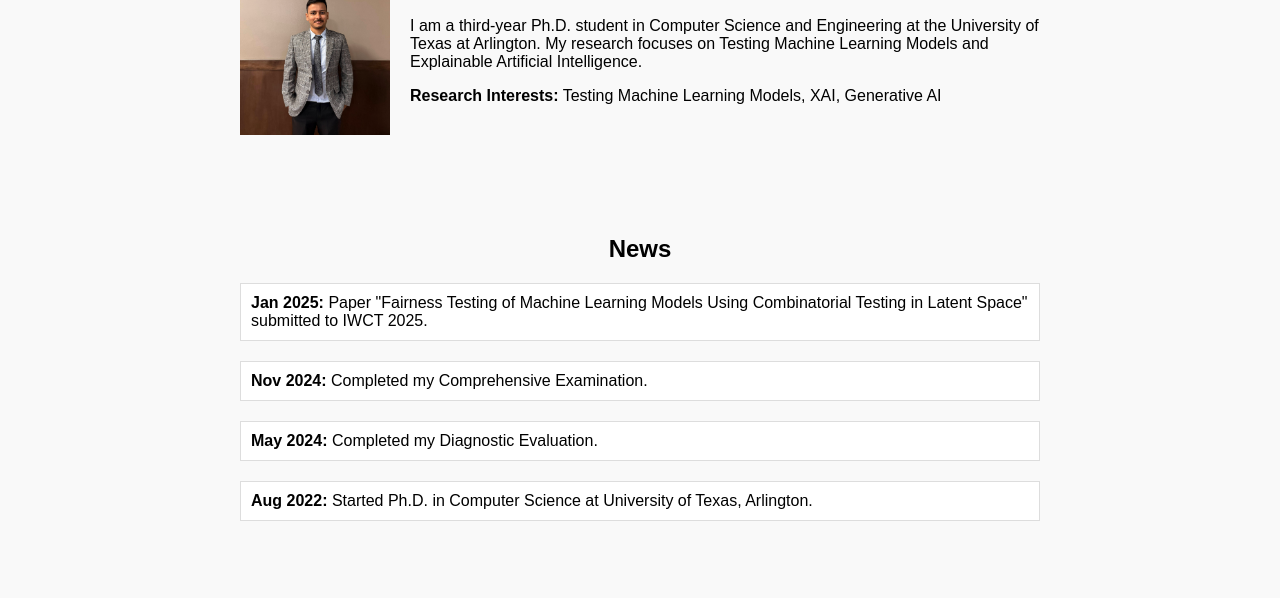
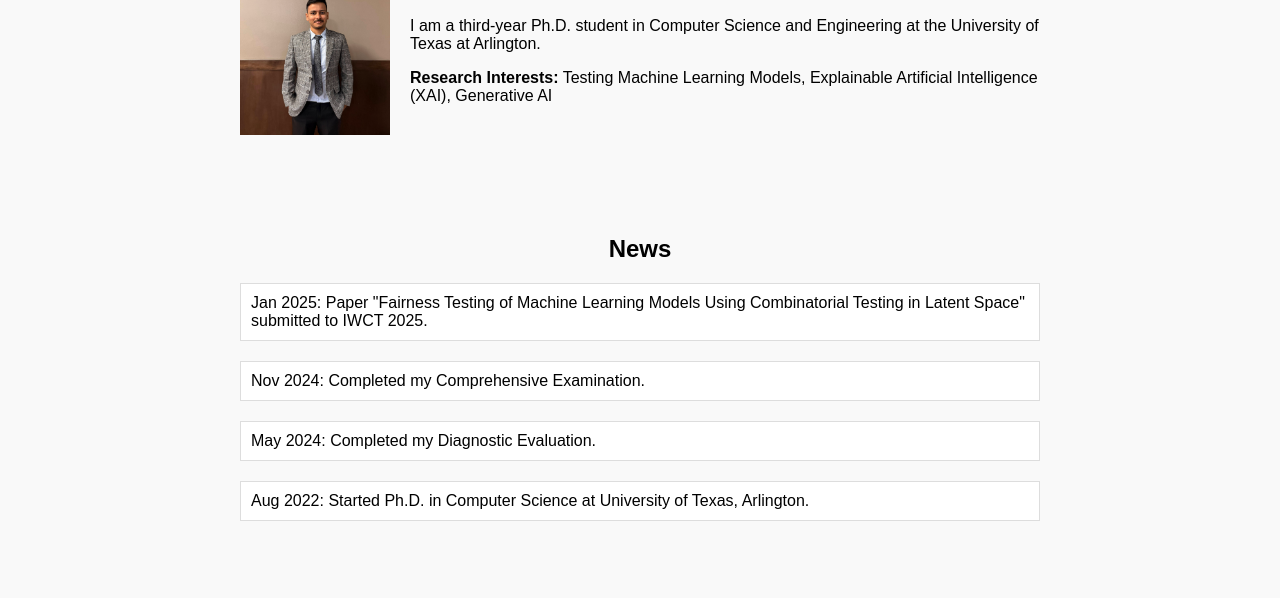
Before and after one commit to ajdahal/portfolio, a plain HTML site: page index.html in a window 1280 px wide. Shown: the part 168-766 px from the top of the page. Drawn offline with Linux system fonts and the light colour scheme.

Commit message:
Jan_2025

```diff
--- a/index.html
+++ b/index.html
@@ -23,9 +23,8 @@
         <h2>About Me</h2>
         <p>
           I am a third-year Ph.D. student in Computer Science and Engineering at the University of Texas at Arlington.
-          My research focuses on Testing Machine Learning Models and Explainable Artificial Intelligence.
         </p>
-        <p><strong>Research Interests:</strong> Testing Machine Learning Models, XAI, Generative AI</p>
+        <p><strong>Research Interests:</strong> Testing Machine Learning Models, Explainable Artificial Intelligence (XAI), Generative AI</p>
       </div>
     </div>
   </header>
@@ -33,16 +32,16 @@
   <main>
     <h2>News</h2>
     <div class="news-scroll">
-        <strong>Jan 2025:</strong> Paper "Fairness Testing of Machine Learning Models Using Combinatorial Testing in Latent Space" submitted to IWCT 2025.
+        Jan 2025: Paper "Fairness Testing of Machine Learning Models Using Combinatorial Testing in Latent Space" submitted to IWCT 2025.
     </div>
     <div class="news-scroll">
-        <strong>Nov 2024:</strong> Completed my Comprehensive Examination.
+        Nov 2024: Completed my Comprehensive Examination.
     </div>
     <div class="news-scroll">
-        <strong>May 2024:</strong> Completed my Diagnostic Evaluation.
+        May 2024: Completed my Diagnostic Evaluation.
     </div>
     <div class="news-scroll">
-        <strong>Aug 2022:</strong> Started Ph.D. in Computer Science at University of Texas, Arlington.
+        Aug 2022: Started Ph.D. in Computer Science at University of Texas, Arlington.
     </div>
   </main>
 
```
